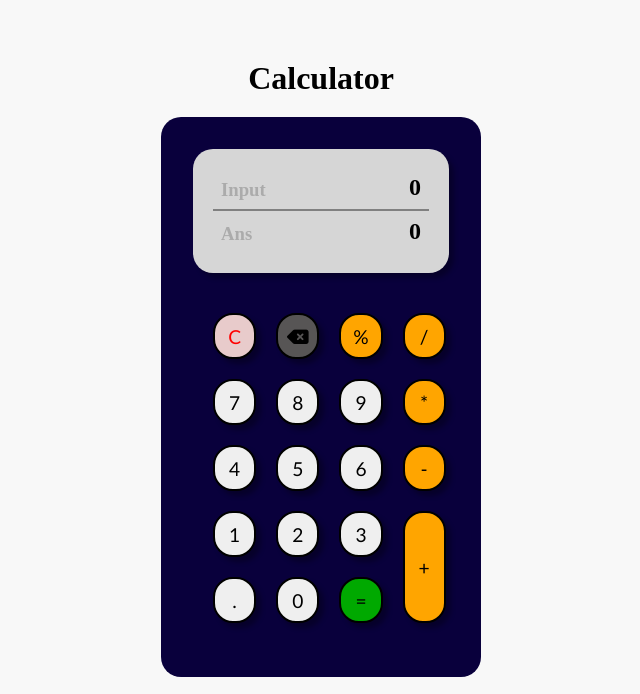
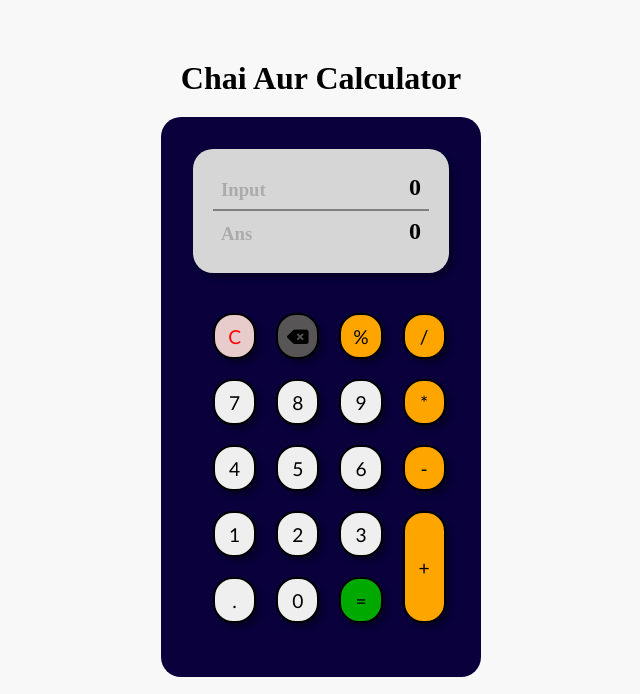
Before and after one commit to Ansh-Mishra04/Chai-Aur-Calculator, a plain HTML site: page index.html in a window 1280 px wide. Shown: the top 694 px of the page, without its empty margins (319-959 px from the left). Drawn offline with Linux system fonts and the light colour scheme.

Commit message:
TItle changed

```diff
--- a/index.html
+++ b/index.html
@@ -12,7 +12,7 @@
 
 <body>
     <div class="container">
-        <h1>Calculator</h1>
+        <h1>Chai Aur Calculator</h1>
         <div class="calculator">
             <div class="display">
                 <div class="display1">
```
